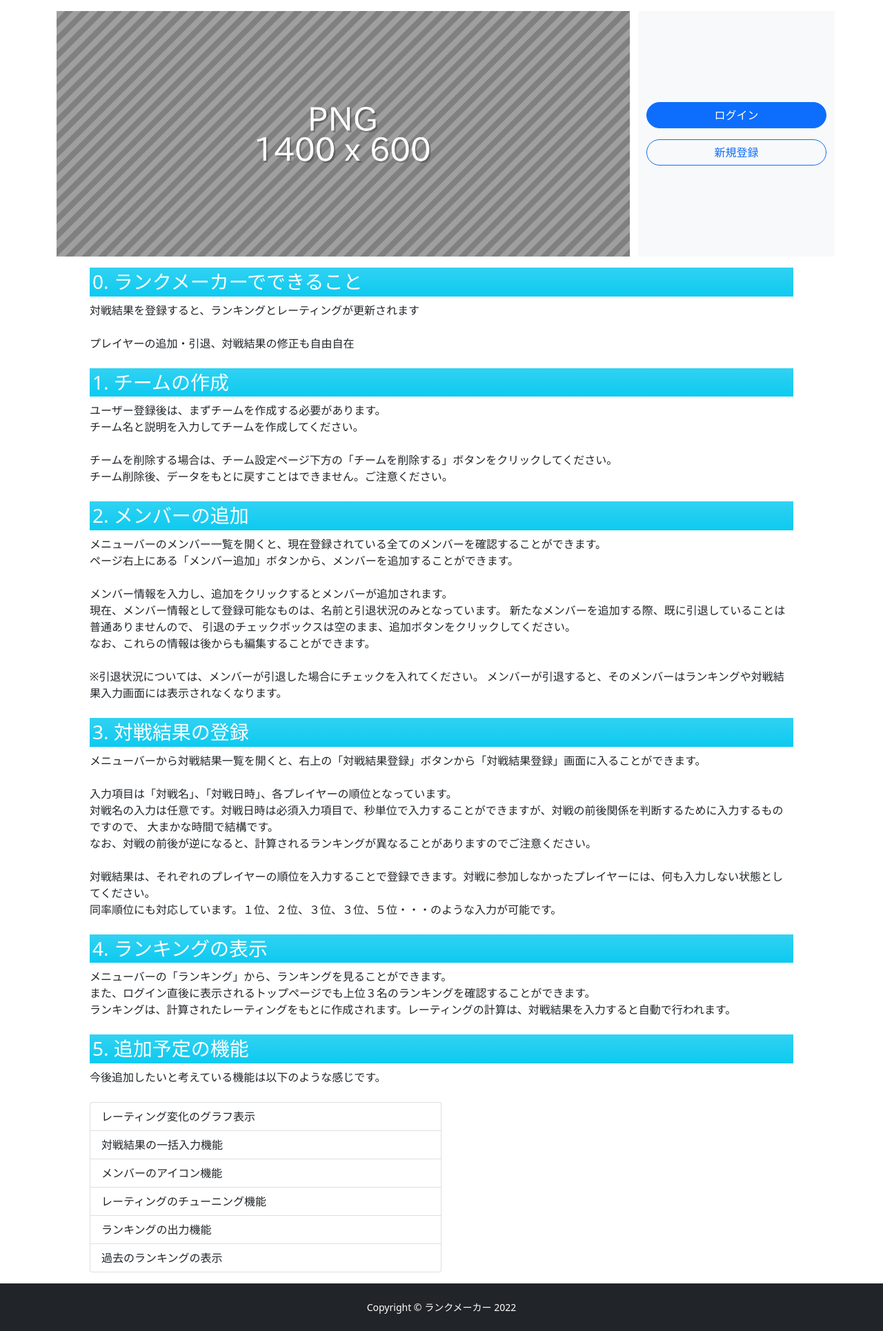
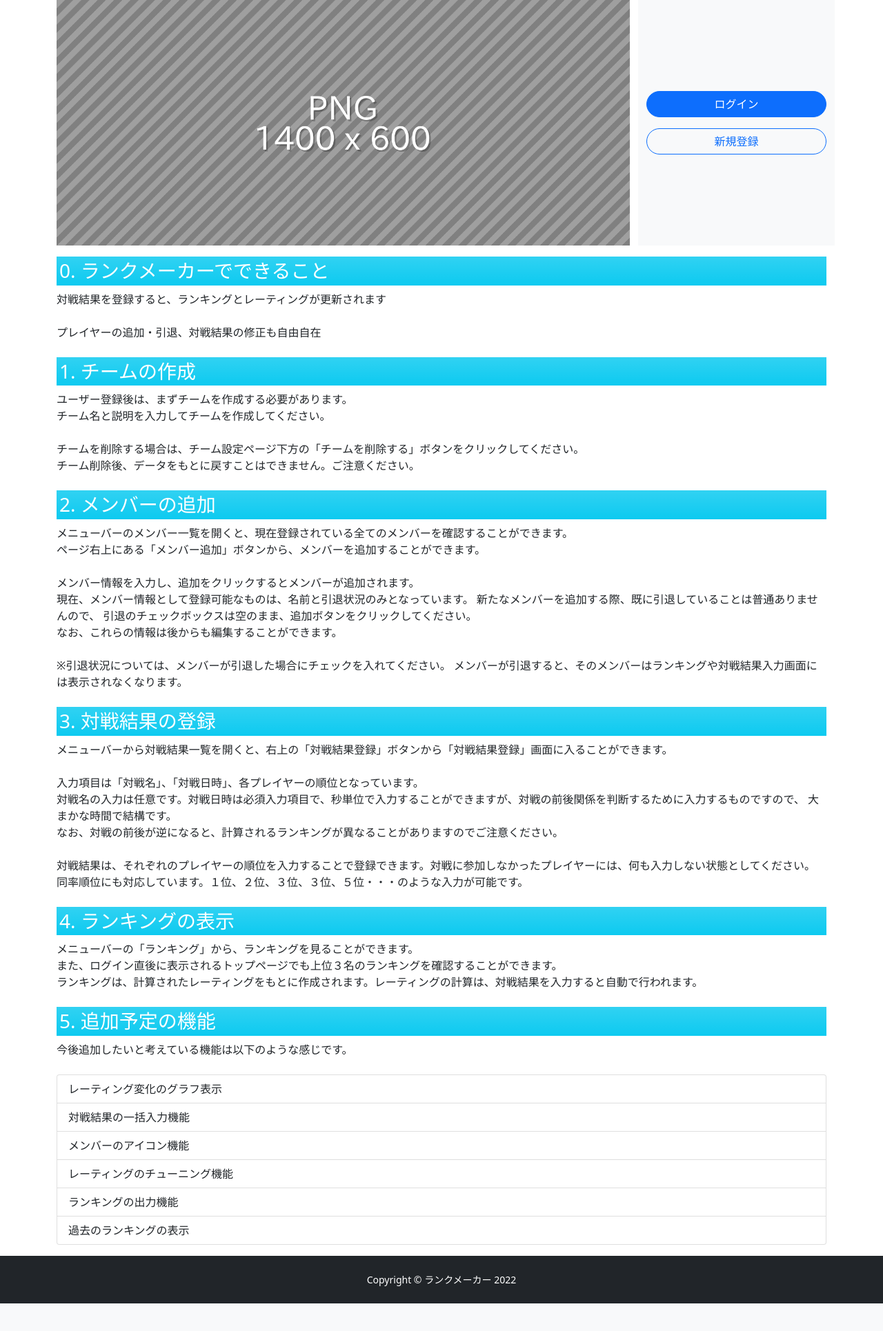
Before and after one commit to rufiyaaaa/rankmaker, a Django app: page / in a window 1280 px wide. Shown: the part 56-1986 px from the top of the page at 69% size. After the commit the page ends 1946 px from the top, so only its background shows below. Run offline with Django 3.2, Linux system fonts and the light colour scheme; parts of the project's set-up code (start-up, migrations or seed data) failed here and were passed over; some libraries are stand-ins or nearby versions.

Commit message:
デザイン微調整

```diff
--- a/entrance/templates/entrance/index.html
+++ b/entrance/templates/entrance/index.html
@@ -22,7 +22,6 @@
     </div>
 </div>
 
-<div class="px-5">
 <h3 class="bg-info bg-gradient text-white p-1">0. ランクメーカーでできること</h3>
 <p class="mb-4 ">
     対戦結果を登録すると、ランキングとレーティングが更新されます
@@ -88,7 +87,7 @@
 <h3 class="bg-info bg-gradient text-white p-1">5. 追加予定の機能</h3>
 <p class="mb-4 ">
     今後追加したいと考えている機能は以下のような感じです。
-    <ul class="list-group w-50">
+<ul class="list-group">
     <li class="list-group-item">レーティング変化のグラフ表示</li>
     <li class="list-group-item">対戦結果の一括入力機能</li>
     <li class="list-group-item">メンバーのアイコン機能</li>
@@ -99,7 +98,7 @@
 </ul>
 </p>
 
-</div>
+
 
 
 {% endblock %}
--- a/multi/templates/multi/base.html
+++ b/multi/templates/multi/base.html
@@ -84,7 +84,7 @@
     </nav>
 
 
-    <div class="container my-div-style">
+    <div class="container">
         {% block header %}{% endblock %}
         {% if messages %}
         <ul class="clearfix" style="list-style: none;">
```
Lines whose indentation alone changed are shown as unchanged.
